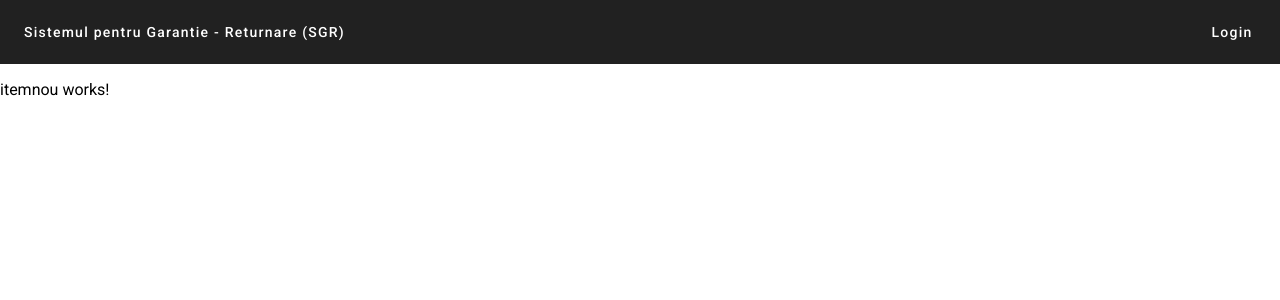
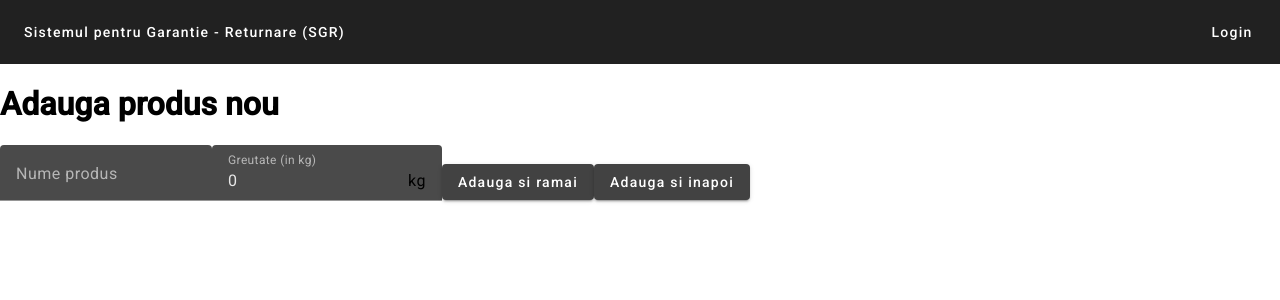
Before and after one commit to zegLine/sgr-angularui, an Angular app: page /item/nou in a window 1280 px wide. Shown: the top 300 px of the page. Built offline with nearby package versions, Linux system fonts and the light colour scheme.

Commit message:
add item component

```diff
--- a/src/app/components/itemnou/itemnou.component.html
+++ b/src/app/components/itemnou/itemnou.component.html
@@ -1 +1,13 @@
-<p>itemnou works!</p>
+<h1>Adauga produs nou</h1>
+<mat-form-field>
+  <mat-label>Nume produs</mat-label>
+  <input matInput [(ngModel)]="item_name" type="text">
+</mat-form-field>
+<mat-form-field>
+  <mat-label>Greutate (in kg)</mat-label>
+  <input matInput [(ngModel)]="item_weight_kg" type="number" step="0.1">
+  <span matTextSuffix> kg</span>
+
+</mat-form-field>
+<button mat-raised-button (click)="createItem(false)">Adauga si ramai</button>
+<button mat-raised-button (click)="createItem(true)">Adauga si inapoi</button>
--- a/src/app/components/itemnou/itemnou.component.ts
+++ b/src/app/components/itemnou/itemnou.component.ts
@@ -1,12 +1,43 @@
 import { Component } from '@angular/core';
+import {FormsModule} from "@angular/forms";
+import {MatButton} from "@angular/material/button";
+import {MatFormField, MatLabel, MatPrefix, MatSuffix} from "@angular/material/form-field";
+import {MatInput} from "@angular/material/input";
+import {ItemService} from "../../services/api/item/item.service";
+import {Location} from "@angular/common";
 
 @Component({
   selector: 'app-itemnou',
   standalone: true,
-  imports: [],
+  imports: [
+    FormsModule,
+    MatButton,
+    MatFormField,
+    MatInput,
+    MatLabel,
+    MatPrefix,
+    MatSuffix
+  ],
   templateUrl: './itemnou.component.html',
   styleUrl: './itemnou.component.css'
 })
 export class ItemnouComponent {
+    item_name: string = "";
+    item_weight_kg: number = 0.0;
 
+    constructor(private itemService: ItemService, private _location: Location) {
+    }
+
+
+  createItem(redirectBack: boolean) {
+    this.itemService.createItem(this.item_name, this.item_weight_kg).subscribe({
+      next: () => {
+        console.log('Item added');
+        if (redirectBack) {
+          this._location.back();
+        }
+      }
+    })
+
+  }
 }
--- a/src/app/services/api/item/item.service.ts
+++ b/src/app/services/api/item/item.service.ts
@@ -15,10 +15,10 @@ export class ItemService {
 
   constructor(private apiService: ApiService) {}
 
-  createItem(name: string, desc: string): Observable<HttpResponse<ItemApiModel>> {
+  createItem(name: string, weight: number): Observable<HttpResponse<ItemApiModel>> {
     const body = {
-      store_name: name,
-      store_desc: desc
+      name: name,
+      weight: weight
     }
     return this.apiService.callApi(`${this.baseUrl}/nou`, 'POST', body, null, null);
   }
```
